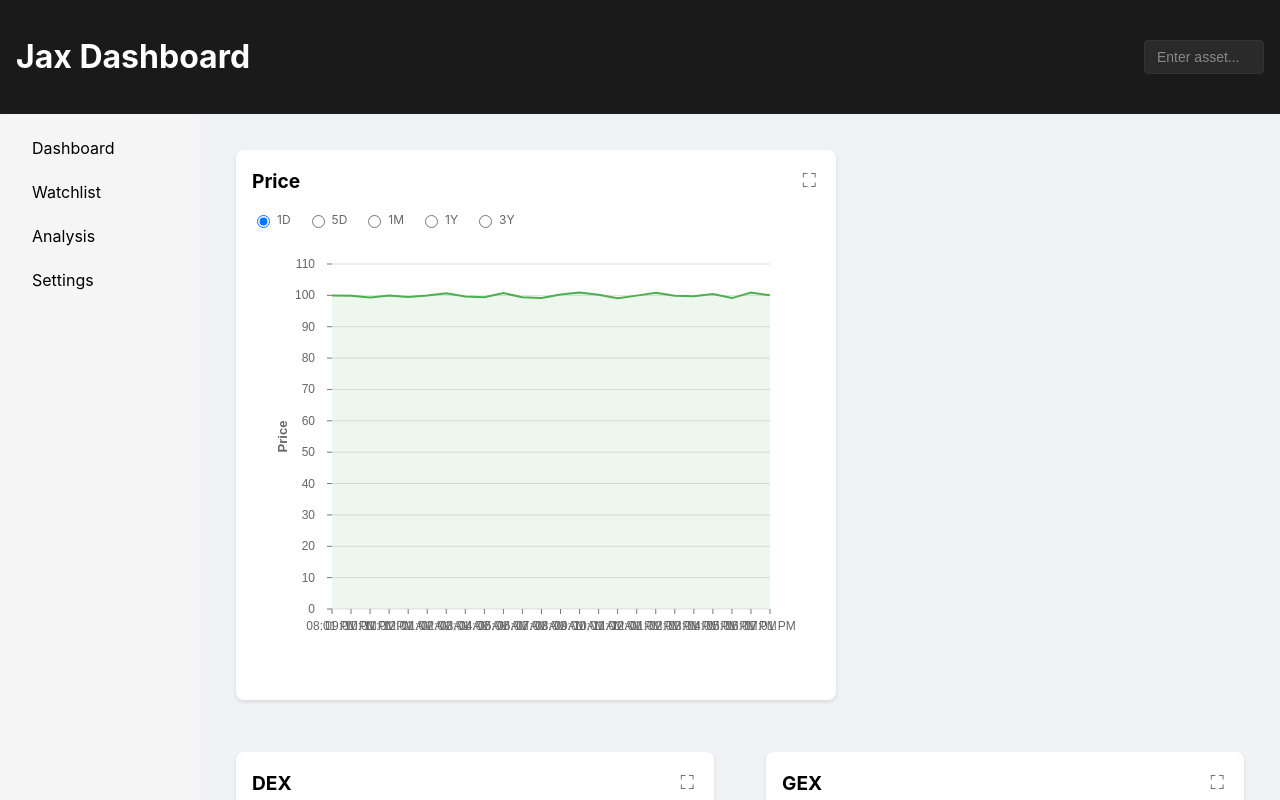
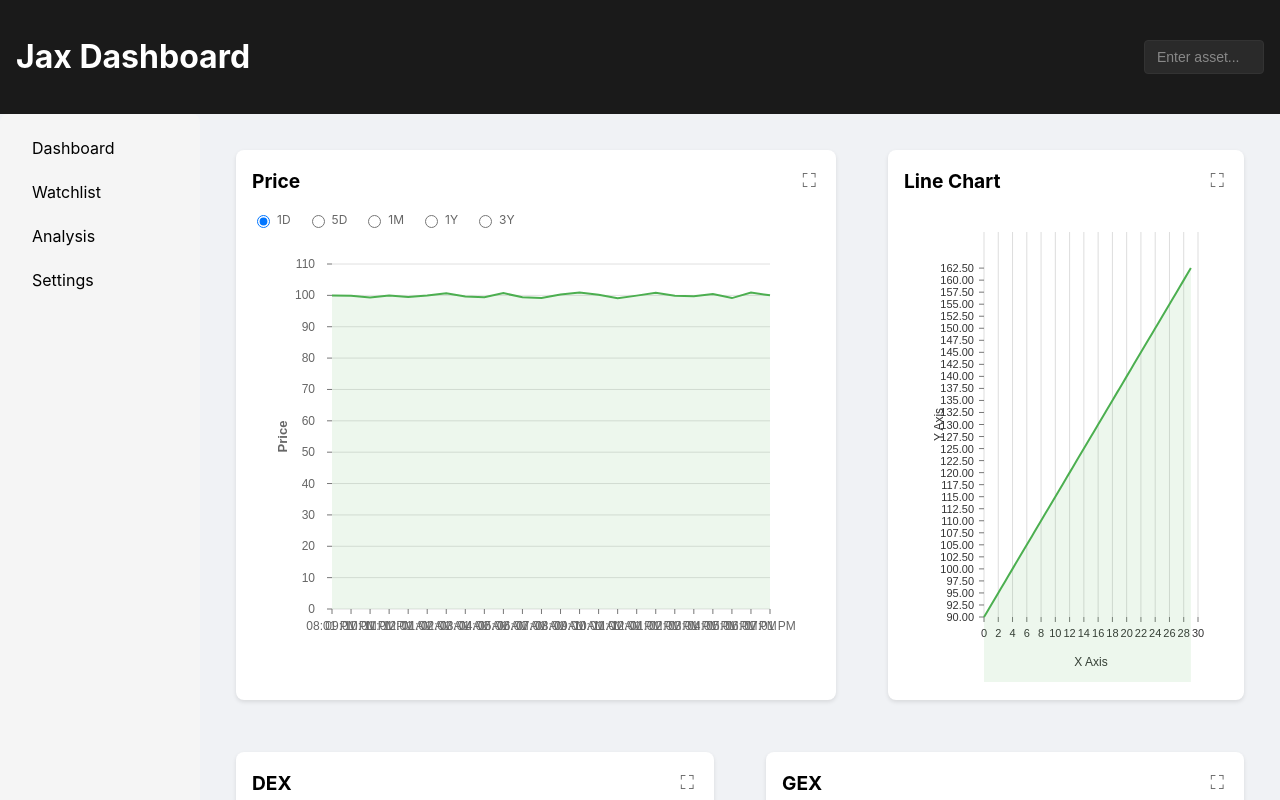
Before and after one commit to ekinolik/jax-ui, a React (Create React App) app: page / in a window 1280 px wide. Shown: the top 800 px of the page. Built offline with nearby package versions, Linux system fonts and the light colour scheme.

Commit message:
add line chart for testing scale

```diff
--- a/src/App.js
+++ b/src/App.js
@@ -5,6 +5,7 @@ import Sidebar from './components/layout/Sidebar';
 import PriceChart from './components/charts/PriceChart';
 import DexChart from './components/charts/DexChart';
 import GexChart from './components/charts/GexChart';
+import LineChart from './components/charts/LineChart';
 
 console.log('App component is rendering');
 
@@ -53,6 +54,9 @@ const App = () => {
             <ChartColumn>
               <PriceChart asset={asset} />
             </ChartColumn>
+            <ChartColumn>
+              <LineChart />
+            </ChartColumn>
           </ChartRow>
           <ChartRow>
             <ChartColumn>
--- /dev/null
+++ b/src/components/charts/LineChart.js
@@ -0,0 +1,200 @@
+import React, { useState } from 'react';
+import { ResponsiveLine } from '@nivo/line';
+import ChartContainer from '../common/ChartContainer';
+
+/*
+const generateDummyData = () => {
+  const data = [];
+  for (let i = 0; i < 50; i++) {
+    const rawY = Math.sin(i * 0.5) * 10 + 20 + Math.random() * 5;
+    data.push({
+      x: i,
+      y: rawY
+    });
+  }
+  return [{
+    id: 'dummy-line',
+    data: data
+  }];
+};
+*/
+
+const tickers = [90, 92.50, 95, 97.50, 100, 105, 110, 115, 120, 125, 130, 135, 140, 145, 150, 155, 160, 165, 170, 175, 180, 185, 190, 195, 200, 210, 220, 230, 240, 250];
+
+const findSmallestIncrement = (values) => {
+    if (!values || values.length < 2) return null;
+
+    // Sort the values
+    const sortedValues = [...values].sort((a, b) => a - b);
+
+    // Find smallest difference between consecutive values
+    let smallestDiff = Infinity;
+    for (let i = 1; i < sortedValues.length; i++) {
+        const diff = sortedValues[i] - sortedValues[i-1];
+        if (diff < smallestDiff) {
+            smallestDiff = diff;
+        }
+    }
+
+    return smallestDiff;
+};
+
+const generateDummyYValues = () => {
+    let data = [];
+    for (let i = 0; i < tickers.length; i++) {
+        if (tickers[i] <= 100) {
+            data.push(tickers[i]);
+        } else if (tickers[i] <= 200) {
+            data.push(100 + ((tickers[i] - 100) / 2));
+        } else {
+            data.push(100 + 50 + ((tickers[i] - 200) / 4));
+        }
+    }
+    return data;
+}
+const generateDummyData = () => {
+  const data = [];
+  let curValue = 0;
+  let displayValue = 90;
+  for (let i = 0; i < tickers.length; i++) {
+    curValue = tickers[i];
+    if (curValue > 100 && curValue <= 200) {
+        displayValue = 100 + ((curValue - 100) / 2);
+    } else if (curValue > 200) {
+        displayValue = 100 + 50 + ((curValue - 200) / 4);
+    } else {
+        displayValue = curValue;
+    }
+    //displayValue = tickers[i];
+    data.push({
+      x: i,
+      y: displayValue
+    });
+  }
+  console.log("CURVALUE: ", curValue);
+  return [{
+    id: 'dummy-line',
+    data: data
+  }];
+};
+
+const customYScale = value => {
+  if (value <= 30) return value * (0.6 / 30); // First 30 units use 60% of space
+  if (value >= 40) return 0.7 + (value - 40) * (0.3 / 10); // Last 10 units use 30% of space
+  return 0.6 + (value - 30) * (0.1 / 10); // Middle 10 units use 10% of space
+};
+
+const LineChartContent = ({ isFullscreen }) => {
+  const margin = isFullscreen ?
+    { top: 40, right: 160, bottom: 100, left: 100 } :
+    { top: 20, right: 30, bottom: 65, left: 80 };
+
+  // Calculate positions for grid lines and ticks
+  const normalSpacing = 10;  // Normal spacing between grid lines
+  const compressedSpacing = normalSpacing / 2;  // Half spacing for 30-40 range
+
+  const gridValues = [];
+  let currentValue = 0;
+
+  // Add grid lines from 0 to 30 with normal spacing
+  while (currentValue <= 30) {
+    gridValues.push(currentValue);
+    currentValue += normalSpacing;
+  }
+
+  // Add grid lines from 30 to 40 with compressed spacing
+  currentValue = 30;
+  while (currentValue <= 40) {
+    gridValues.push(currentValue);
+    currentValue += compressedSpacing;
+  }
+
+  // Add grid lines from 40 to 50 with normal spacing
+  currentValue = 40;
+  while (currentValue <= 50) {
+    gridValues.push(currentValue);
+    currentValue += normalSpacing;
+  }
+
+  return (
+    <div style={{ height: '470px' }}>
+      <ResponsiveLine
+        data={generateDummyData()}
+        margin={margin}
+        xScale={{
+          type: 'linear',
+          min: 'auto',
+          max: 'auto'
+        }}
+        yScale={{
+          type: 'linear',
+          min: 90,
+          max: generateDummyYValues()[generateDummyYValues().length - 1],
+          stacked: false,
+          format: value => {
+            //if (value <= 30) return value;
+            //if (value <= 40) return 30 + (value - 30) * 2;
+            //return 50 + (value - 40);
+            //if (value <= 100) return value.toFixed(0);
+            //if (value <= 200) return 120 + (value - 100);
+            //return 250 + (value - 200);
+            return 1000;
+          }
+        }}
+        curve="monotoneX"
+        axisTop={null}
+        axisRight={null}
+        axisBottom={{
+          tickSize: 5,
+          tickPadding: 5,
+          tickRotation: 0,
+          legend: 'X Axis',
+          legendPosition: 'middle',
+          legendOffset: 45
+        }}
+        axisLeft={{
+          tickSize: 5,
+          tickPadding: 5,
+          tickRotation: 0,
+          legend: 'Y Axis',
+          legendPosition: 'middle',
+          legendOffset: -45,
+          //tickValues: tickers, //[90, 92.50, 95, 97.50, 100, 105, 110, 115, 120, 125, 130, 135, 140, 145, 150, 155, 160, 165, 170, 175, 180, 185, 190, 195, 200, 210, 220, 230, 240, 250],
+          tickValues: generateDummyYValues(),
+          format: value => {
+            return value.toFixed(2);
+            //if (value <= 100) return (value).toFixed(2);
+            //if (value <= 200) return (100 + ((value -100) * .5)).toFixed(2);
+            //return (100 + 50 + ((value - 200) * .25)).toFixed(2);
+            //if (value <= 100) return value.toFixed(0);
+            //if (value <= 200) return (100 + (value - 100) / 2).toFixed(0);
+            //return (200 + (value - 250)).toFixed(0);
+            //return (100 + (value - 100) / 2).toFixed(0);
+          }
+        }}
+        enablePoints={false}
+        enableGridX={true}
+        enableGridY={true}
+        gridYValues={gridValues}
+        colors={['#4CAF50']}
+        lineWidth={2}
+        enableArea={true}
+        areaOpacity={0.1}
+        animate={false}
+        isInteractive={true}
+        useMesh={true}
+        legends={[]}
+      />
+    </div>
+  );
+};
+
+const LineChart = () => {
+  return (
+    <ChartContainer title="Line Chart" fullWidth isDynamic>
+      <LineChartContent />
+    </ChartContainer>
+  );
+};
+
+export default LineChart;
```
